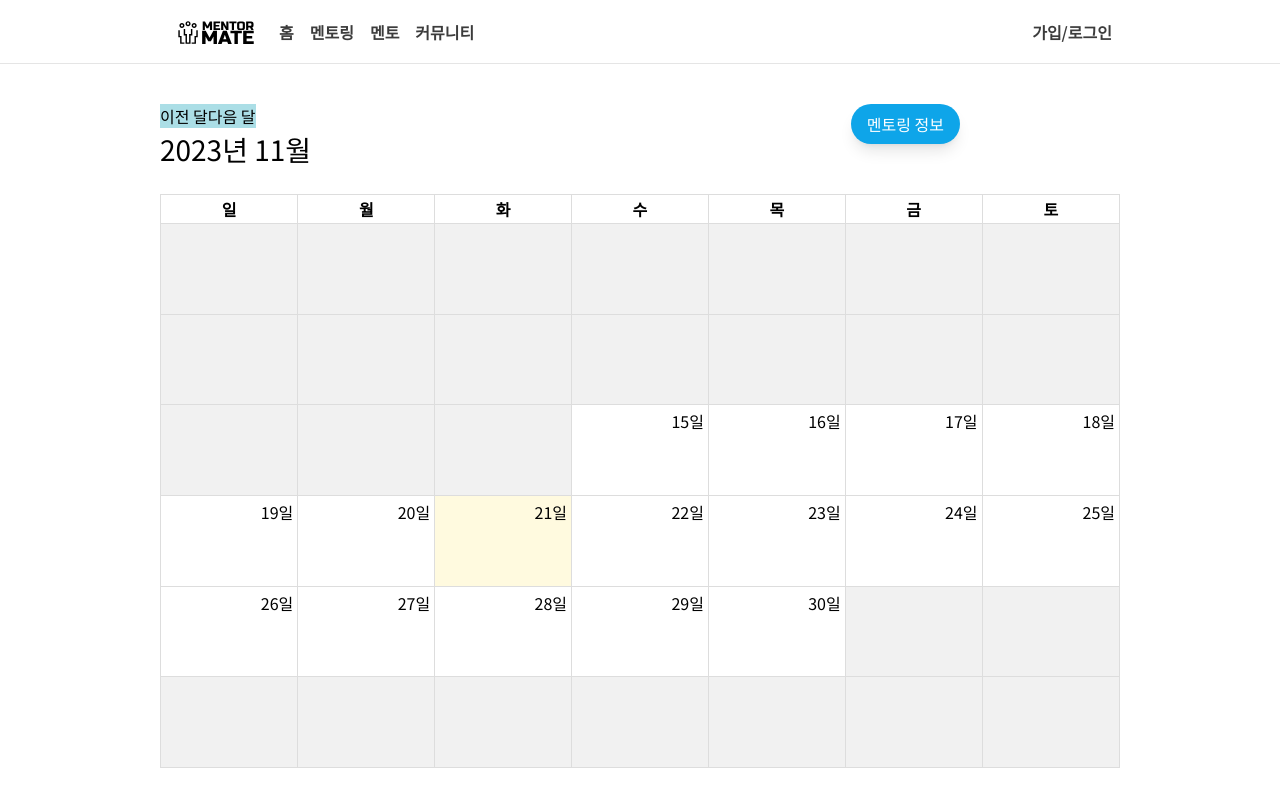
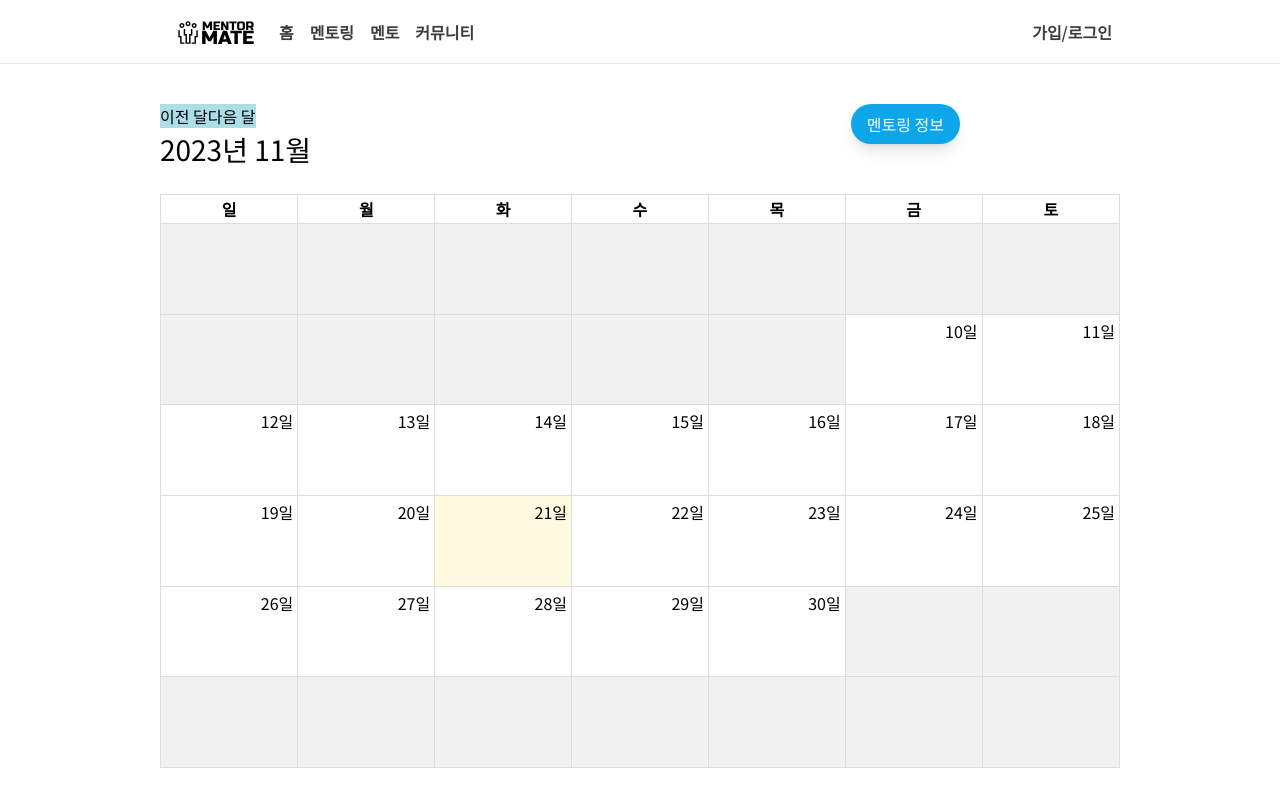
Before and after one commit to MentoMate/mentomate-FE, a React (Vite) app: page /mentoringRoom in a window 1280 px wide. Shown: the top 800 px of the page. Built offline with nearby package versions, Linux system fonts and the light colour scheme; no server answers.

Commit message:
🎨 improve : 멘토링 방 코드 수정 - 캘린더 멘토링 기간 수정

```diff
--- a/src/components/mentoringRoom/Calendar.tsx
+++ b/src/components/mentoringRoom/Calendar.tsx
@@ -21,8 +21,8 @@ import { handleNextMonth, handlePrevMonth } from "@/utils/CalendarUtils";
 const today = new Date();
 
 const MENTORING_PERIOD = {
-	startdate: "2023-11-15",
-	enddate: "2024-03-15",
+	startdate: "2023-11-10",
+	enddate: "2023-12-18",
 };
 
 const MyCalendar = () => {
@@ -38,11 +38,24 @@ const MyCalendar = () => {
 		year: today.getFullYear(),
 		month: today.getMonth() + 1,
 	});
+	// 시작 기간과 종료 기간을 각각 년도와 달로 분리
+	const startYear = parseInt(MENTORING_PERIOD.startdate.split("-")[0]);
+	const startMonth = parseInt(MENTORING_PERIOD.startdate.split("-")[1]);
+	const endYear = parseInt(MENTORING_PERIOD.enddate.split("-")[0]);
+	const endMonth = parseInt(MENTORING_PERIOD.enddate.split("-")[1]);
+
+	// 시작 기간과 종료 기간의 년도와 달이 같은지 비교
+	const isValidRange = startYear === endYear && startMonth === endMonth;
+
+	const validEnd = isValidRange
+		? MENTORING_PERIOD.enddate
+		: `${
+				scheduleDate.month === 12 ? scheduleDate.year + 1 : scheduleDate.year
+		  }-${String((scheduleDate.month % 12) + 1).padStart(2, "0")}-01`;
+
 	const [validRange, setValidRange] = useState({
 		start: MENTORING_PERIOD.startdate,
-		end: `${
-			scheduleDate.month === 12 ? scheduleDate.year + 1 : scheduleDate.year
-		}-${String((scheduleDate.month % 12) + 1).padStart(2, "0")}-01`,
+		end: validEnd,
 	});
 
 	const scheduleReadHandler = async () => {
```
